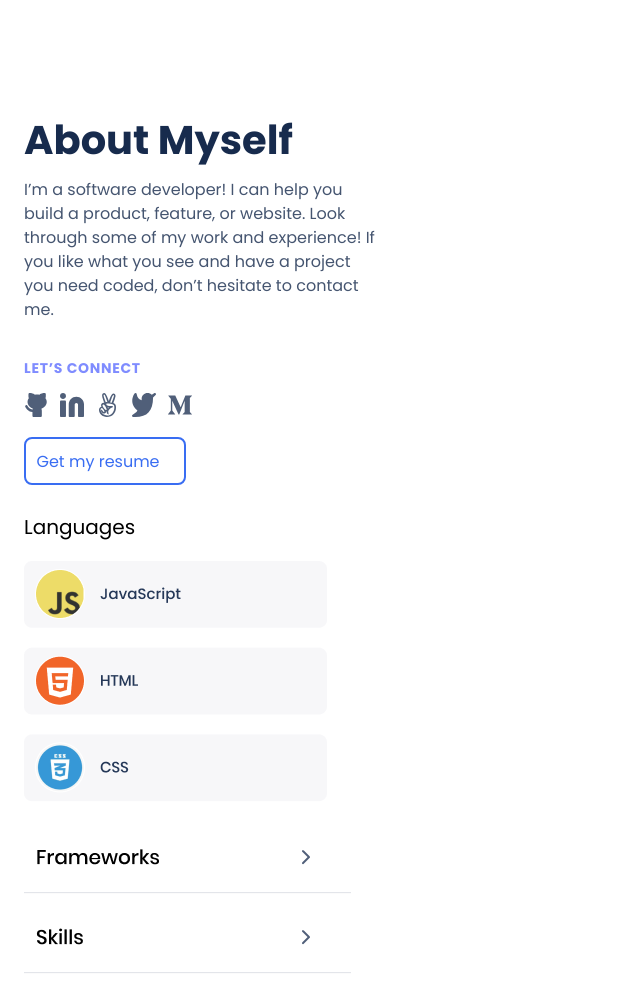
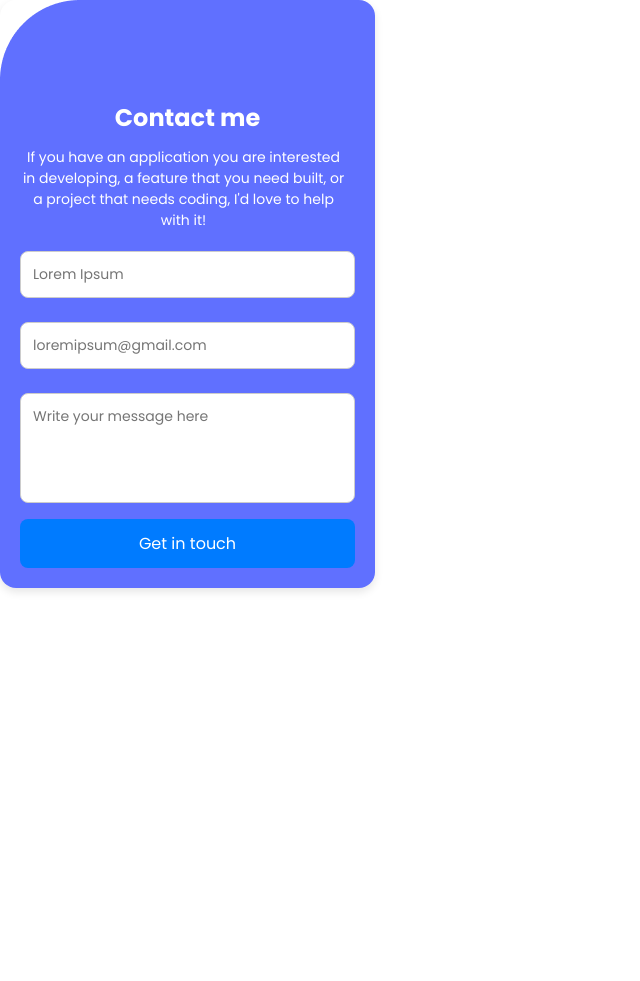
Before and after one commit to FatimaZahra1214/Mobile_Version, a website: page Index.html in a window 1280 px wide. Shown: the whole page, without its empty margins (0-640 px from the left). After the commit the page ends 800 px from the top, so only its background shows below. Drawn offline with Linux system fonts and the light colour scheme.

Commit message:
4th page
Contact Form added and Apply form validation

```diff
--- a/Index.html
+++ b/Index.html
@@ -3,52 +3,40 @@
 <head>
     <meta charset="UTF-8">
     <meta name="viewport" content="width=device-width, initial-scale=1.0">
-    <title>Third page</title>
+    <title>4th page</title>
     <link rel="stylesheet" href="Style.css">
     <link
     href="https://fonts.googleapis.com/css2?family=Poppins:wght@400;700&display=swap"
     rel="stylesheet">
 </head>
 <body>
-    <section class="about-section">
-        <div class="intro-section1">
-            <h1 id = "intro_heading1">About Myself</h1>
-            <p id="intro_para">I’m a software developer! I can help you build a product, feature, or website. Look through some of my work and experience! If you like what you see and have a project you need coded, don’t hesitate to contact me.</p>
-            <p class="connect">LET’S CONNECT</p>
-            <div class="social-icons">
-                <img src="Vector (1).svg" alt="Twitter">
-                <img src="Linkedin icon.svg" alt="LinkedIn">
-                <img src="Vector (3).svg" alt="Medium">
-                <img src="Vector.svg" alt="GitHub">
-                <img src="Vector (2).svg" alt="Other">
+    <section class="contact-container">
+        <div class="contact-header">
+            <h2>Contact me</h2>
+            <p>If you have an application you are interested in developing, a feature that you need built, or a project that needs coding, I'd love to help with it!</p>
+        </div>
+
+        <form class="contact-form">
+            <div class="input-container name-container">
+                <label for="name"></label>
+                <input type="text" id="name" placeholder="Lorem Ipsum" />
             </div>
-        </div>
-        <div class="resume-btn">
-             <p>Get my resume</p>
-         </div>
 
-         <!-- Languages Section -->
-         <div class="languages">
+            <div class="input-container email-container">
+                <label for="email"></label>
+                <input type="email" id="email" placeholder="loremipsum@gmail.com" />
+            </div>
 
-            <h3 id="lang1">Languages</h3>
-             <div class="language-item">
-            <img src="Frame 9.png" alt="JavaScript">
+            <div class="input-container message-container">
+                <label for="message"></label>
+                <textarea id="message" rows="4" placeholder="Write your message here"></textarea>
+            </div>
 
-             </div>
-             <div class="language-item">
-                 <img src="Frame 10.png" alt="HTML">
-
-             </div>
-             <div class="language-item">
-                 <img src="Frame 11 (1).png" alt="CSS">
-
-             </div>
-             <div class="frame1">
-                <img src="Frame 8.png" alt="">
-                <img src="Frame 9 (1).png" alt=""></div>
-
-         </div>
-     </section>
+            <div class="submit-container">
+                <button type="submit" id="submit-button">Get in touch</button>
+            </div>
+        </form>
+    </section>
 
 </body>
 </html>
--- a/Style.css
+++ b/Style.css
@@ -4,114 +4,84 @@
     box-sizing: border-box;
     font-family: 'Poppins', sans-serif;
 }
-.about-section{
+.contact-container {
     width: 375px;
-    height: 100vh;
-    padding-left: 24px;
-}
-.intro-section1 {
-
-    width: 375px; /* width */
-    height: auto; /* height */
-    padding: 114px 24px 20px 0px;
-    gap: 12px;
-    color: #172B4D; /* Background color from earlier */
+    height: auto;
+    padding: 100px 20px 20px 20px;
+    color: #ffffff; /* White text */
+    border-radius: 16px;
+    box-shadow: 0px 4px 8px rgba(0, 0, 0, 0.1);
     display: flex;
     flex-direction: column;
-    justify-content: flex-start;
-    align-items: flex-start;
-}
-#intro_heading1 {
-    height: auto;
-    font-size: 40px;
-    font-weight: 700;
-    line-height: 52px;
-    margin-bottom: 0px;
+    gap: 12px;
+    background-image: url("Contact\ me.png");
+    background-repeat: no-repeat;
+    background-size: cover;
 }
 
-.resume-btn {
-    width: 162px;
-    height: 48px;
-    background-color: transparent;
-    border: 2px solid #396DF2;
-    padding: 12px 24px 12px 10px;
-    border-radius: 8px;
-    font-size: 16px;
-    color: #396DF2;
-    cursor: pointer;
-    display: flex;
-    align-items: center;
-    justify-content: center;
+/* Header Section */
+.contact-header h2 {
+    font-family: 'Poppins', sans-serif;
+    font-size: 24px;
+    font-weight: 700;
+    margin-bottom: 12px;
+    text-align: center;
 }
-  /* Languages Section */
-  .languages {
+
+.contact-header p {
+    font-family: 'Poppins', sans-serif;
+    font-size: 14px;
+    line-height: 1.5;
+    text-align: center;
     width: 327px;
-    height: 464px;
-    gap: 12px;
+    height: auto;
+    top: 4802px;
+    left: 24px;
+    gap: 0px;
+}
+
+/* Form Elements */
+.contact-form {
     display: flex;
     flex-direction: column;
-    margin-top: 30px;
+    gap: 16px;
 }
 
-  .language {
+.input-container {
     display: flex;
-    align-items: center;
-    gap: 12px;
-    background-color: #1A1A1A;
-    padding: 16px;
-    border-radius: 8px;
+    flex-direction: column;
+    gap: 8px;
 }
 
-  .language img {
-    width: 40px;
-    height: 40px;
+input[type="text"], input[type="email"], textarea {
+    width: 100%;
+    padding: 12px;
+    border-radius: 8px;
+    border: 1px solid #ccc;
+    font-family: 'Poppins', sans-serif;
+    font-size: 14px;
 }
 
-  .language p {
-    font-size: 16px;
-    font-weight: 600;
-    color: #ffffff;
+textarea {
+    resize: none;
 }
 
-  #lang1{
-    width: 237px;
-    height: 24px;
-    top: 24px;
-    left: 12px;
-    gap: 0px;
-    font-size: 20px;
-    font-weight: 500;
-    line-height: 24px;
-    text-align: left;
-    color: #000000;
-    margin-bottom: 10px;
-  }
-  #intro_para{
-    font-size: 16px;
-    line-height: 24px;
-    margin-bottom: 24px;
-    opacity: 0.8; /* Slight transparency for softer text */
+.submit-container {
+    text-align: center;
 }
 
-/* Connect link */
-.connect {
-    font-size: 14px;
-    font-weight: 700;
-    letter-spacing: 0.05em;
-    color: #7F8CFF;
-    text-transform: uppercase;
-    text-decoration: none;
-    border-bottom: 2px solid white;
-    padding-bottom: 0px;
+#submit-button {
+    width: 100%;
+    padding: 12px;
+    background-color: #007bff; /* Change this color if needed */
+    border: none;
+    border-radius: 8px;
+    font-family: 'Poppins', sans-serif;
+    font-size: 16px;
+    color: white;
+    cursor: pointer;
 }
 
-/* Social icons */
-.social-icons {
-    display: flex;
-    gap: 12px;
+#submit-button:hover {
+    background-color: #0056b3;
 }
-
-.social-icons img {
-    width: 24px;
-    height: 24px;
-}
```
Also changed, not shown: Contact me.png (added). Lines whose indentation alone changed are shown as unchanged.
